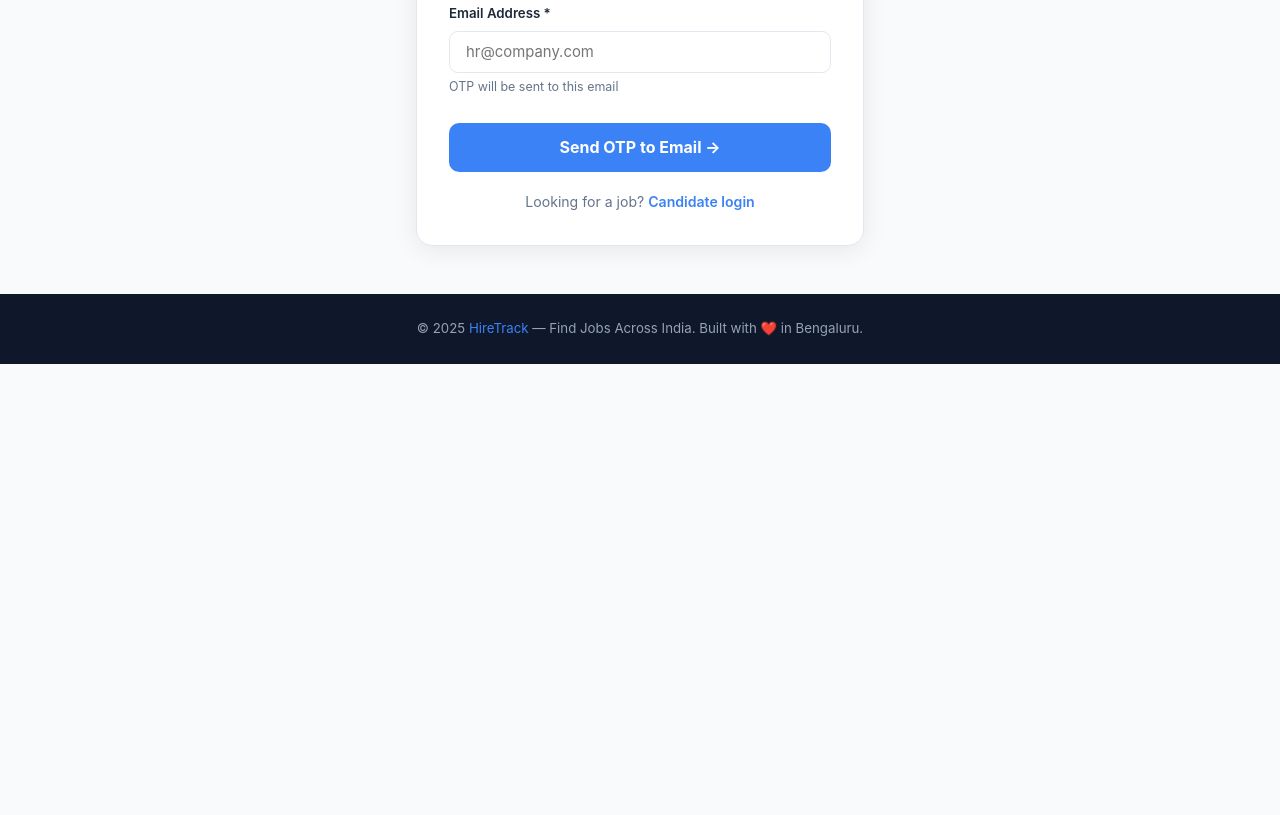
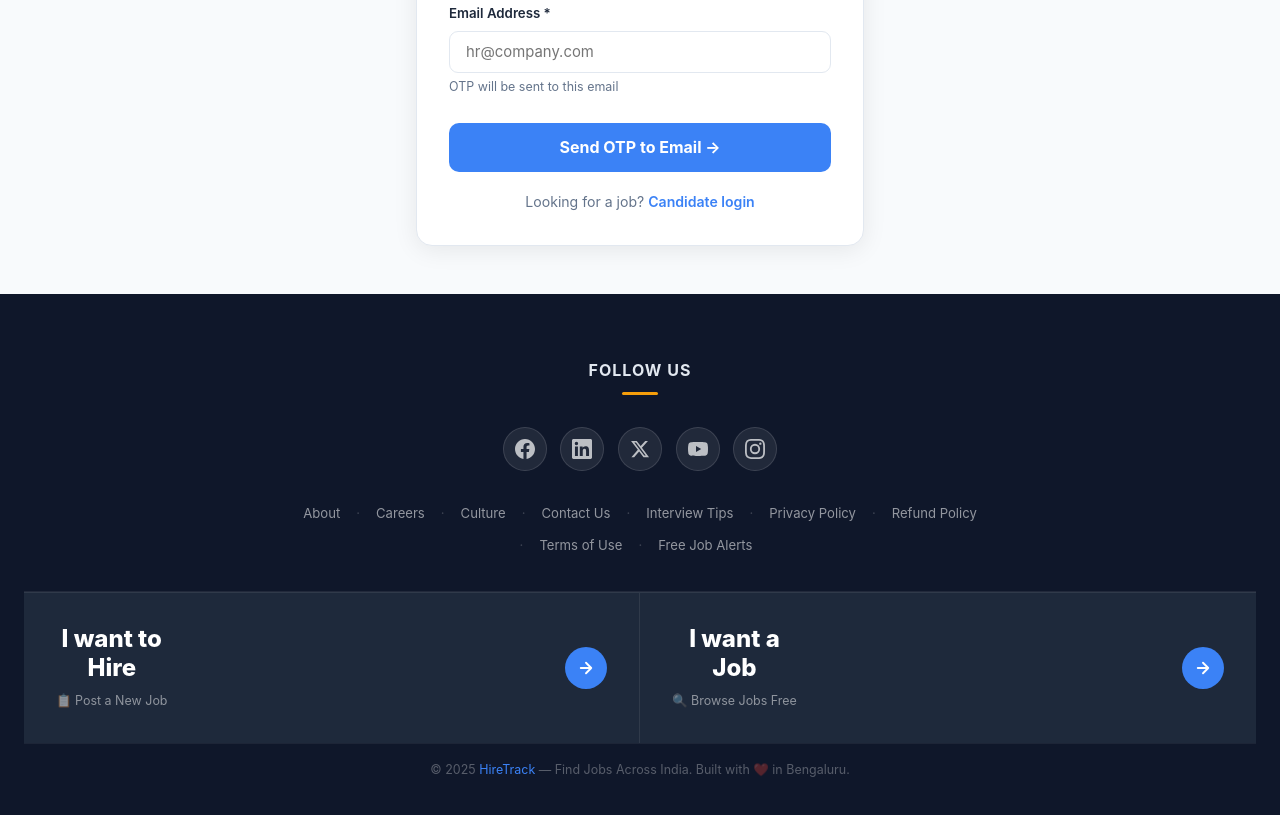
Before and after one commit to marcilinous/hiretrack-portal, a plain HTML site: page employer-auth.html in a window 1280 px wide. Shown: the part 455-1270 px from the top of the page. Before the commit the page ends 819 px from the top, so only its background shows below. Drawn offline with nearby package versions, Linux system fonts and the light colour scheme.

Commit message:
Update employer-auth.html

```diff
--- a/employer-auth.html
+++ b/employer-auth.html
@@ -120,7 +120,7 @@
         <select id="r-city">
           <option value="">Select city</option>
           <option>Bengaluru</option><option>Mysuru</option><option>Mangaluru</option>
-          <option>Hyderabad</option><option>Chennai</option><option>Pune</option><option>Kolkata</option><option>Ahmedabad</option><option>Other</option>
+          <option>Hubballi</option><option>Other Karnataka</option>
         </select>
       </div>
       <div class="fg-form"><label>Industry</label>
@@ -155,7 +155,63 @@
   </div>
 </div>
 
-<footer><p>© 2025 <span>HireTrack</span> — Find Jobs Across India. Built with ❤️ in Bengaluru.</p></footer>
+<footer class="ht-footer">
+  <div class="ht-footer-top">
+    <p class="ht-follow-label">Follow Us</p>
+    <div class="ht-underline"></div>
+    <div class="ht-socials">
+      <a class="ht-social" href="#" title="Facebook">
+        <svg viewBox="0 0 24 24" fill="rgba(255,255,255,0.7)"><path d="M24 12.073C24 5.405 18.627 0 12 0S0 5.405 0 12.073C0 18.1 4.388 23.094 10.125 24v-8.437H7.078v-3.49h3.047V9.413c0-3.007 1.792-4.669 4.533-4.669 1.312 0 2.686.234 2.686.234v2.953H15.83c-1.491 0-1.956.925-1.956 1.874v2.25h3.328l-.532 3.49h-2.796V24C19.612 23.094 24 18.1 24 12.073z"/></svg>
+      </a>
+      <a class="ht-social" href="#" title="LinkedIn">
+        <svg viewBox="0 0 24 24" fill="rgba(255,255,255,0.7)"><path d="M20.447 20.452h-3.554v-5.569c0-1.328-.027-3.037-1.852-3.037-1.853 0-2.136 1.445-2.136 2.939v5.667H9.351V9h3.414v1.561h.046c.477-.9 1.637-1.85 3.37-1.85 3.601 0 4.267 2.37 4.267 5.455v6.286zM5.337 7.433a2.062 2.062 0 01-2.063-2.065 2.064 2.064 0 112.063 2.065zm1.782 13.019H3.555V9h3.564v11.452zM22.225 0H1.771C.792 0 0 .774 0 1.729v20.542C0 23.227.792 24 1.771 24h20.451C23.2 24 24 23.227 24 22.271V1.729C24 .774 23.2 0 22.222 0h.003z"/></svg>
+      </a>
+      <a class="ht-social" href="#" title="Twitter / X">
+        <svg viewBox="0 0 24 24" fill="rgba(255,255,255,0.7)"><path d="M18.244 2.25h3.308l-7.227 8.26 8.502 11.24H16.17l-5.214-6.817L4.99 21.75H1.68l7.73-8.835L1.254 2.25H8.08l4.713 6.231zm-1.161 17.52h1.833L7.084 4.126H5.117z"/></svg>
+      </a>
+      <a class="ht-social" href="#" title="YouTube">
+        <svg viewBox="0 0 24 24" fill="rgba(255,255,255,0.7)"><path d="M23.495 6.205a3.007 3.007 0 00-2.088-2.088c-1.87-.501-9.396-.501-9.396-.501s-7.507-.01-9.396.501A3.007 3.007 0 00.527 6.205a31.247 31.247 0 00-.522 5.805 31.247 31.247 0 00.522 5.783 3.007 3.007 0 002.088 2.088c1.868.502 9.396.502 9.396.502s7.506 0 9.396-.502a3.007 3.007 0 002.088-2.088 31.247 31.247 0 00.5-5.783 31.247 31.247 0 00-.5-5.805zM9.609 15.601V8.408l6.264 3.602z"/></svg>
+      </a>
+      <a class="ht-social" href="#" title="Instagram">
+        <svg viewBox="0 0 24 24" fill="rgba(255,255,255,0.7)"><path d="M12 2.163c3.204 0 3.584.012 4.85.07 3.252.148 4.771 1.691 4.919 4.919.058 1.265.069 1.645.069 4.849 0 3.205-.012 3.584-.069 4.849-.149 3.225-1.664 4.771-4.919 4.919-1.266.058-1.644.07-4.85.07-3.204 0-3.584-.012-4.849-.07-3.26-.149-4.771-1.699-4.919-4.92-.058-1.265-.07-1.644-.07-4.849 0-3.204.013-3.583.07-4.849.149-3.227 1.664-4.771 4.919-4.919 1.266-.057 1.645-.069 4.849-.069zM12 0C8.741 0 8.333.014 7.053.072 2.695.272.273 2.69.073 7.052.014 8.333 0 8.741 0 12c0 3.259.014 3.668.072 4.948.2 4.358 2.618 6.78 6.98 6.98C8.333 23.986 8.741 24 12 24c3.259 0 3.668-.014 4.948-.072 4.354-.2 6.782-2.618 6.979-6.98.059-1.28.073-1.689.073-4.948 0-3.259-.014-3.667-.072-4.947-.196-4.354-2.617-6.78-6.979-6.98C15.668.014 15.259 0 12 0zm0 5.838a6.162 6.162 0 100 12.324 6.162 6.162 0 000-12.324zM12 16a4 4 0 110-8 4 4 0 010 8zm6.406-11.845a1.44 1.44 0 100 2.881 1.44 1.44 0 000-2.881z"/></svg>
+      </a>
+    </div>
+    <nav class="ht-nav-links">
+      <a href="about.html">About</a><span class="ht-sep">·</span>
+      <a href="careers.html">Careers</a><span class="ht-sep">·</span>
+      <a href="culture.html">Culture</a><span class="ht-sep">·</span>
+      <a href="contact.html">Contact Us</a><span class="ht-sep">·</span>
+      <a href="interview-tips.html">Interview Tips</a><span class="ht-sep">·</span>
+      <a href="privacy.html">Privacy Policy</a><span class="ht-sep">·</span>
+      <a href="refund.html">Refund Policy</a><span class="ht-sep">·</span>
+      <a href="terms.html">Terms of Use</a><span class="ht-sep">·</span>
+      <a href="job-alerts.html">Free Job Alerts</a>
+    </nav>
+  </div>
+  <div class="ht-cta-row">
+    <a href="employer-auth.html" class="ht-cta-card">
+      <div class="ht-cta-text">
+        <h3>I want to<br>Hire</h3>
+        <p>📋 Post a New Job</p>
+      </div>
+      <div class="ht-cta-arrow">
+        <svg viewBox="0 0 24 24" fill="none" stroke="#fff" stroke-width="2.5" stroke-linecap="round" stroke-linejoin="round"><path d="M5 12h14M12 5l7 7-7 7"/></svg>
+      </div>
+    </a>
+    <a href="jobs.html" class="ht-cta-card">
+      <div class="ht-cta-text">
+        <h3>I want a<br>Job</h3>
+        <p>🔍 Browse Jobs Free</p>
+      </div>
+      <div class="ht-cta-arrow">
+        <svg viewBox="0 0 24 24" fill="none" stroke="#fff" stroke-width="2.5" stroke-linecap="round" stroke-linejoin="round"><path d="M5 12h14M12 5l7 7-7 7"/></svg>
+      </div>
+    </a>
+  </div>
+  <div class="ht-footer-bottom">
+    <p>© 2025 <span>HireTrack</span> — Find Jobs Across India. Built with ❤️ in Bengaluru.</p>
+  </div>
+</footer>
 
 <script src="https://cdn.jsdelivr.net/npm/@supabase/supabase-js@2"></script>
 <script src="app.js"></script>
```
